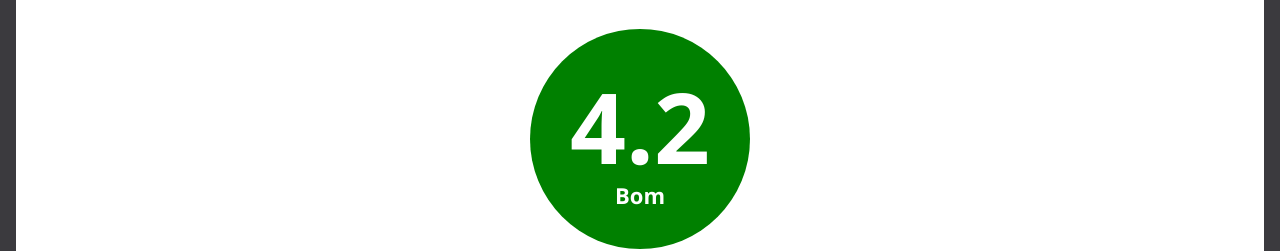
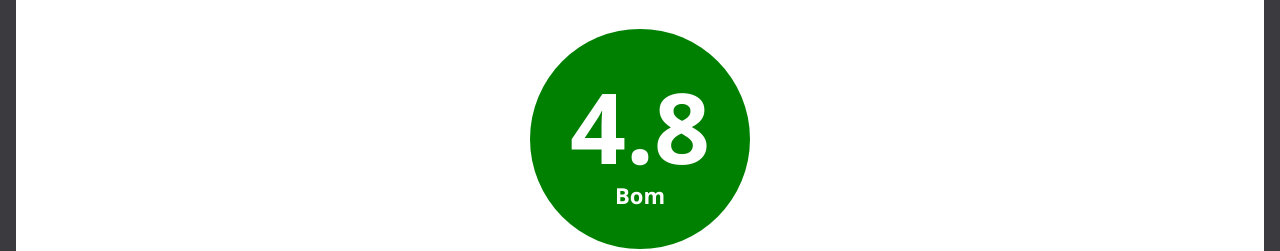
Before and after one commit to vandodev/PWA-com-QuaggaJS, a React (Create React App) app: page /book-details/9788576082675 in a window 1280 px wide. Shown: the part 349-600 px from the top of the page. Built offline with nearby package versions, Linux system fonts and the light colour scheme; data requests are answered from the project's data file.

Commit message:
:fire: Commit

```diff
--- a/db.json
+++ b/db.json
@@ -7,7 +7,8 @@
       "coverUrl": "https://encrypted-tbn3.gstatic.com/shopping?q=tbn:ANd9GcR8V65yMtpQUrOnodqyw8rtANY4NIu26ywzF_yH37pCq4-MeJ6oqciPPYvKVH6vHV0WPSIkl1FqZ1dyhbPWKRQgz1lRR9a72c9udBPwOCvXgd0kdm5W5t-6aA&usqp=CAc",
       "rating": 3,
       "promotionalPrice": 39.9,
-      "price": 80.9
+      "price": 80.9,
+      "score": 4.8
     }
   ]
 }
--- a/src/pages/BookDetails/GeneralScore/index.js
+++ b/src/pages/BookDetails/GeneralScore/index.js
@@ -4,14 +4,21 @@ import PropTypes from 'prop-types';
 import { Container } from './styles';
 
 const GeneralScore = ({ book }) => {
+  const { color, label, recommended } = {
+    color: 'green',
+    label: 'Bom',
+    recommended: true,
+  };
   return (
-    <Container scoreColor={'green'}>
+    <Container scoreColor={color}>
       <div className="score">
-        <span className="summary-score-value">4.2</span>
-        <span>Bom</span>
+        <span className="summary-score-value">{book.score}</span>
+        <span>{label}</span>
       </div>
 
-      <p className="score-comment">Recomendado pelo editores</p>
+      {recommended && (
+        <p className="score-comment">Recomendado pelo editores</p>
+      )}
     </Container>
   );
 };
```
